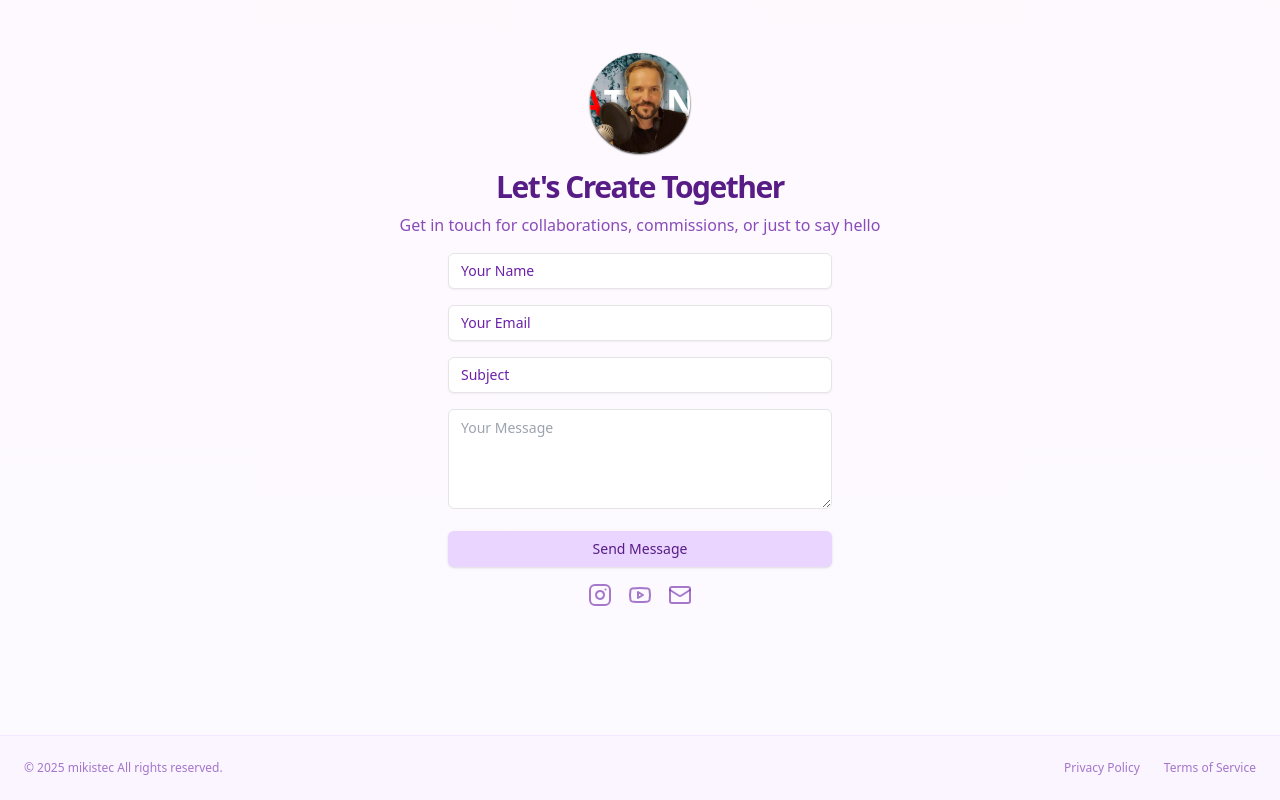
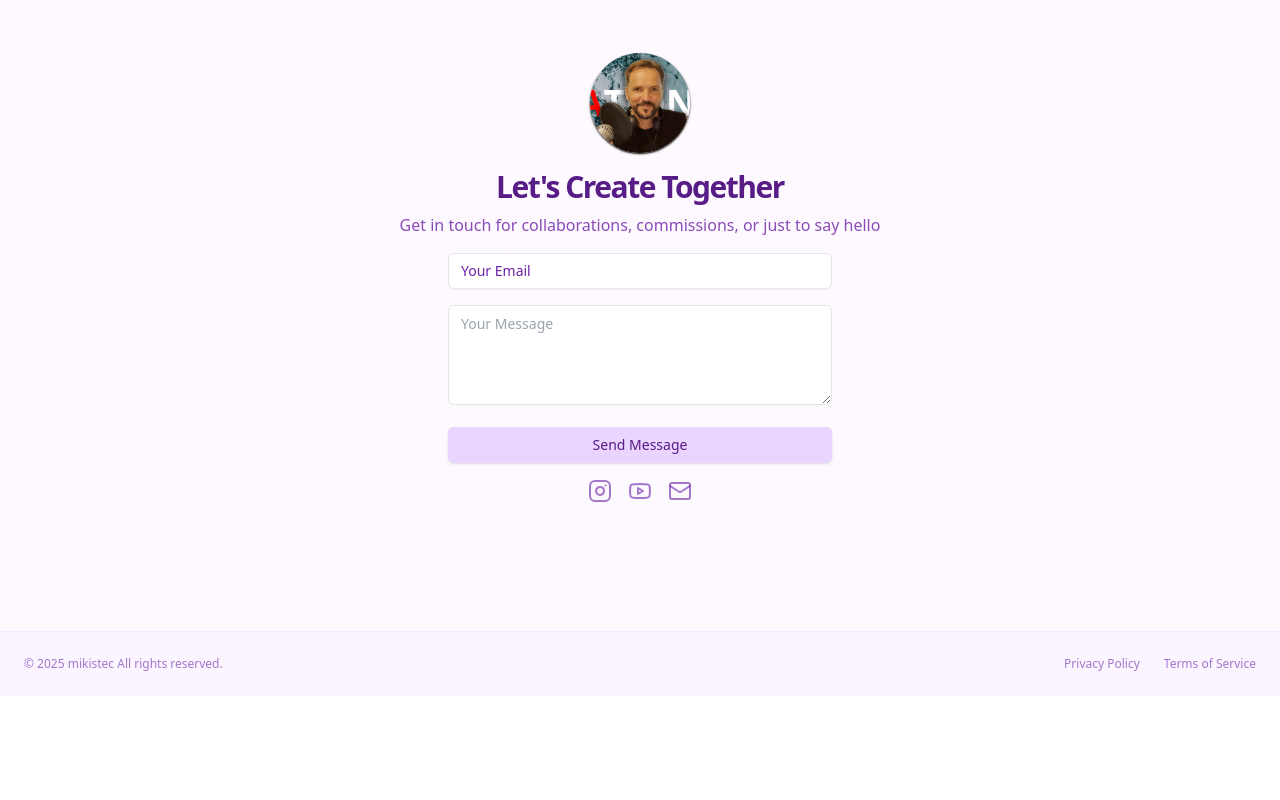
Before and after one commit to meacoolash/mikistec, a Next.js app: page / in a window 1280 px wide. Shown: the part 2086-2886 px from the top of the page. After the commit the page ends 2782 px from the top, so only its background shows below. Built offline with nearby package versions, Linux system fonts and the light colour scheme.

Commit message:
Formspree config

```diff
--- a/src/app/sections/contact-form.tsx
+++ b/src/app/sections/contact-form.tsx
@@ -1,17 +1,49 @@
 import { Button } from "@/components/ui/button"
 import { Input } from "@/components/ui/input"
+import { useForm, ValidationError } from '@formspree/react';
 
 export const ContactForm = () => {
+
+    const [state, handleSubmit] = useForm("xldgqdnz");
+    if (state.succeeded) {
+        return (
+            <div className="text-purple-800 m-16">
+                <p>Thanks for message!</p>
+            </div>
+        );
+    }
+
     return (
-        <form className="space-y-4">
-            <Input className="bg-white" placeholder="Your Name" />
-            <Input className="bg-white" placeholder="Your Email" type="email" />
-            <Input className="bg-white" placeholder="Subject" />
+        <form className="space-y-4" onSubmit={handleSubmit}>
+            {/* <Input className="bg-white" placeholder="Your Name" /> */}
+            <Input
+                className="bg-white"
+                placeholder="Your Email"
+                type="email"
+                id="email"
+                name="email"
+            />
+            <ValidationError
+                prefix="Email"
+                field="email"
+                errors={state.errors}
+            />
             <textarea
                 className="w-full min-h-[100px] rounded-md border border-input bg-white px-3 py-2 text-sm"
                 placeholder="Your Message"
+                id="message"
+                name="message"
             />
-            <Button className="w-full bg-purple-200 text-purple-900 hover:bg-purple-300">Send Message</Button>
+            <ValidationError
+                prefix="Message"
+                field="message"
+                errors={state.errors}
+            />
+            <Button
+                className="w-full bg-purple-200 text-purple-900 hover:bg-purple-300"
+                type="submit"
+                disabled={state.submitting}>Send Message
+            </Button>
         </form>
     )
 }
```
